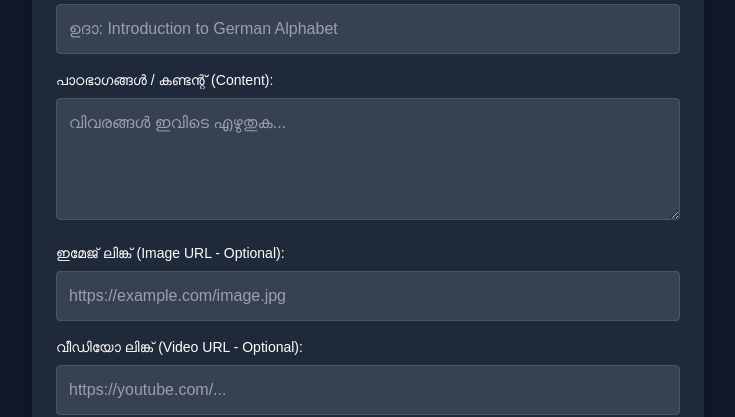
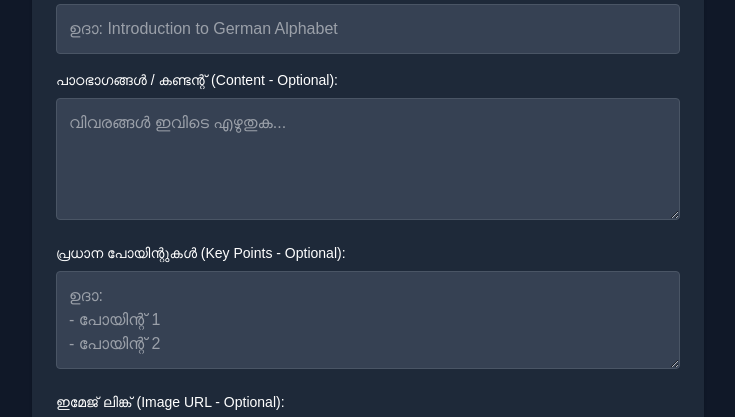
Before and after one commit to avavahab/german-academy, a Next.js app: page /admin/lessons in a window 1280 px wide. Shown: the part 408-825 px from the top of the page, without its empty margins (272-1007 px from the left). Built offline with nearby package versions, Linux system fonts and the light colour scheme; no server answers.

Commit message:
Add keyPoints support and optional content for lessons

```diff
--- a/src/app/admin/lessons/actions.ts
+++ b/src/app/admin/lessons/actions.ts
@@ -6,10 +6,11 @@ import { revalidatePath } from "next/cache";
 export async function addLesson(formData: FormData) {
   const courseLevelCode = formData.get("courseLevel") as string;
   const daySelection = formData.get("daySelection") as string; // ഉദാ: Day 1
-  const lessonTitle = formData.get("lessonTitle") as string;     // ടൈറ്റിൽ (ഉദാ: Basic Grammar)
+  const lessonTitle = formData.get("lessonTitle") as string;      // ടൈറ്റിൽ (ഉദാ: Basic Grammar)
   const content = formData.get("content") as string;
-  const imageUrl = formData.get("imageUrl") as string;           // പുതിയത്
-  const videoUrl = formData.get("videoUrl") as string;           // പുതിയത്
+  const keyPoints = formData.get("keyPoints") as string;          // പുതിയത്: പോയിന്റുകൾ
+  const imageUrl = formData.get("imageUrl") as string;
+  const videoUrl = formData.get("videoUrl") as string;
 
   try {
     let levelRecord = await db.courseLevel.findUnique({
@@ -31,7 +32,8 @@ export async function addLesson(formData: FormData) {
     await db.lesson.create({
       data: {
         title: fullTitle,
-        content: content,
+        content: content ? content : null,
+        keyPoints: keyPoints ? keyPoints : null, // പുതിയത്: പോയിന്റുകൾ സേവ് ചെയ്യുന്നു
         imageUrl: imageUrl ? imageUrl : null,
         videoUrl: videoUrl ? videoUrl : null,
         courseLevelId: levelRecord.id,
--- a/src/app/admin/lessons/page.tsx
+++ b/src/app/admin/lessons/page.tsx
@@ -90,9 +90,23 @@ export default function AdminLessonsPage() {
             />
           </div>
 
+          {/* കണ്ടന്റ് (ഇപ്പോൾ required അല്ല, ഓപ്ഷണൽ ആണ്) */}
           <div>
-            <label className="block text-sm font-medium mb-2">പാഠഭാഗങ്ങൾ / കണ്ടന്റ് (Content):</label>
-            <textarea name="content" rows={4} className="w-full p-3 bg-gray-700 border border-gray-600 rounded text-white" placeholder="വിവരങ്ങൾ ഇവിടെ എഴുതുക..." required />
+            <label className="block text-sm font-medium mb-2">പാഠഭാഗങ്ങൾ / കണ്ടന്റ് (Content - Optional):</label>
+            <textarea name="content" rows={4} className="w-full p-3 bg-gray-700 border border-gray-600 rounded text-white" placeholder="വിവരങ്ങൾ ഇവിടെ എഴുതുക..." />
+          </div>
+
+          {/* പുതിയത്: പോയിന്റുകൾ നൽകാനുള്ള സെക്ഷൻ (Optional) */}
+          <div>
+            <label className="block text-sm font-medium mb-2">പ്രധാന പോയിന്റുകൾ (Key Points - Optional):</label>
+            <textarea
+              name="keyPoints"
+              rows={3}
+              className="w-full p-3 bg-gray-700 border border-gray-600 rounded text-white"
+              placeholder="ഉദാ:
+- പോയിന്റ് 1
+- പോയിന്റ് 2"
+            />
           </div>
 
           <div>
```
Also changed, not shown: src/app/admin/page.tsx (+41 -0 lines), 1 other file (tests, documents, lock files or other folders).
